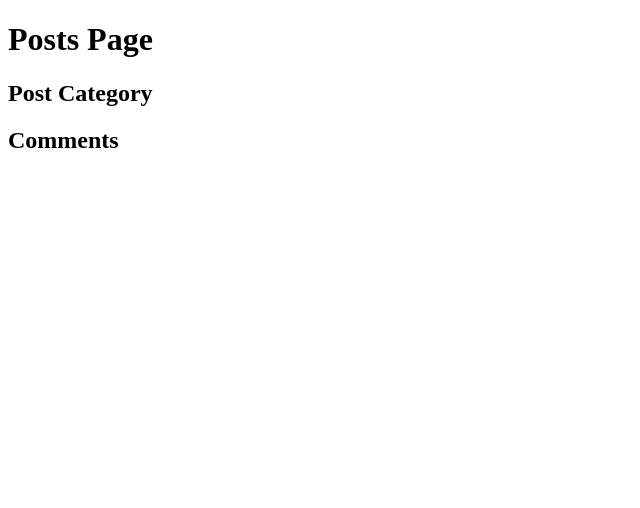
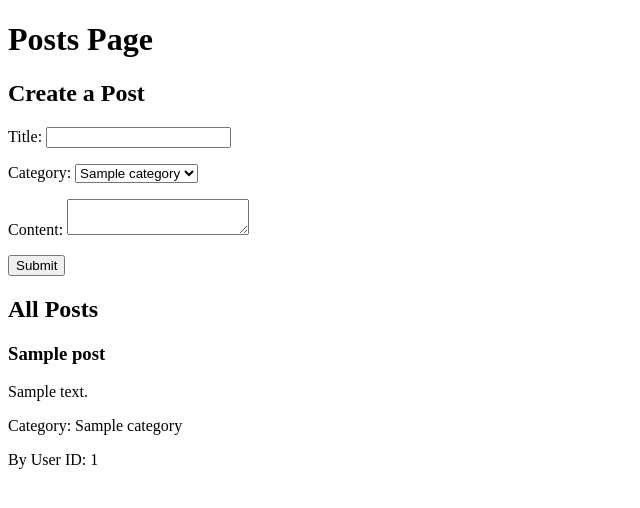
Before and after one commit to omolojohn/Blogy, a Flask app: template templates/post.html in a window 1280 px wide. Shown: the top 508 px of the page, without its empty margins (0-640 px from the left). Run offline with Flask 3, Linux system fonts and the light colour scheme; the template is opened without the code that fills it: most values are stand-ins (such as "Sample title", 1, 10 or a date in 2020).

```diff
--- a/app.py
+++ b/app.py
@@ -1,20 +1,15 @@
-from flask import Flask, render_template, request, url_for, redirect, flash, session
+from flask import Flask, render_template, request, url_for, redirect, flash
 from flask_sqlalchemy import SQLAlchemy
 from flask_migrate import Migrate
+from config import Config
 from server import create_app, db
-from server.forms import RegistrationForm
-from server.forms import LoginForm
-from server.models import User
-from config import Config
-from werkzeug.security import check_password_hash
+from server.forms import RegistrationForm, LoginForm
+from flask_login import login_user, logout_user, login_required, current_user
+from server.models import User, Category, Comment, Post
 
 
 app = Flask(__name__, template_folder="templates")
 app.config.from_object(Config)
-
-db.init_app(app)
-migrate = Migrate(app, db)
-
 
 @app.route("/")
 def home():
@@ -45,19 +40,46 @@ def login():
     if form.validate_on_submit():
         user = User.query.filter_by(username=form.username.data).first()
         if user and user.check_password(form.password.data):
-            session['user_id'] = user.id
+            login_user(user)
             flash('Login successful!', 'success')
             return redirect(url_for('post'))
-
         flash("Invalid username or password.", "danger")
-
     return render_template('login.html', form=form)
 
-@app.route("/post")
+
+@app.route('/logout')
+@login_required
+def logout():
+    logout_user()
+    flash('You have been logged out.', 'info')
+    return redirect(url_for('login'))
+
+
+@app.route("/post", methods=["GET", "POST"])
+@login_required
 def post():
-    if "user_id" not in session:
-        return redirect(url_for('login'))
-    return render_template('post.html')
+    if request.method == "POST":
+        title = request.form.get("title")
+        body = request.form.get("body")
+        category_id = request.form.get("category")
+
+        if not title or not body:
+            flash("Title and content cannot be empty.", "danger")
+        else:
+            new_post = Post(
+                title=title,
+                body=body,
+                category_id=category_id,
+                user_id=current_user.id
+            )
+            db.session.add(new_post)
+            db.session.commit()
+            flash("Post created successfully!", "success")
+            return redirect(url_for("post"))
+
+    categories = Category.query.all()
+    posts = Post.query.order_by(Post.created_at.desc()).all()
+    return render_template("post.html", categories=categories, posts=posts)
 
 
 if __name__ == "__main__":
--- a/config.py
+++ b/config.py
@@ -1,4 +1,8 @@
 import os
+from dotenv import load_dotenv
+
+
+load_dotenv()
 
 class Config:
     SECRET_KEY = os.getenv("SECRET_KEY")
--- a/templates/post.html
+++ b/templates/post.html
@@ -8,7 +8,36 @@
 </head>
 <body>
     <h1>Posts Page</h1>
-    <h2>Post Category</h2>
-    <h2>Comments</h2>
+
+    <h2>Create a Post</h2>
+    <form method="POST">
+        <p>Title:
+        <input type="text" name="title" required>
+        </p>
+
+        <p>Category:
+        <select name="category" required>
+            {% for category in categories %}
+                <option value="{{ category.id }}">{{ category.name }}</option>
+            {% endfor %}
+        </select>
+        </p>
+
+        <p>Content:
+        <textarea name="body" required></textarea>
+        </p>
+
+        <button type="submit">Submit</button>
+    </form>
+
+    <h2>All Posts</h2>
+    {% for post in posts %}
+        <div>
+            <h3>{{ post.title }}</h3>
+            <p>{{ post.body }}</p>
+            <p>Category: {{ post.category.name }}</p>
+            <p>By User ID: {{ post.user_id }}</p>
+        </div>
+    {% endfor %}
 </body>
 </html>
```
Also changed, not shown: server/__init__.py (+12 -3 lines), server/models.py (+8 -2 lines).
